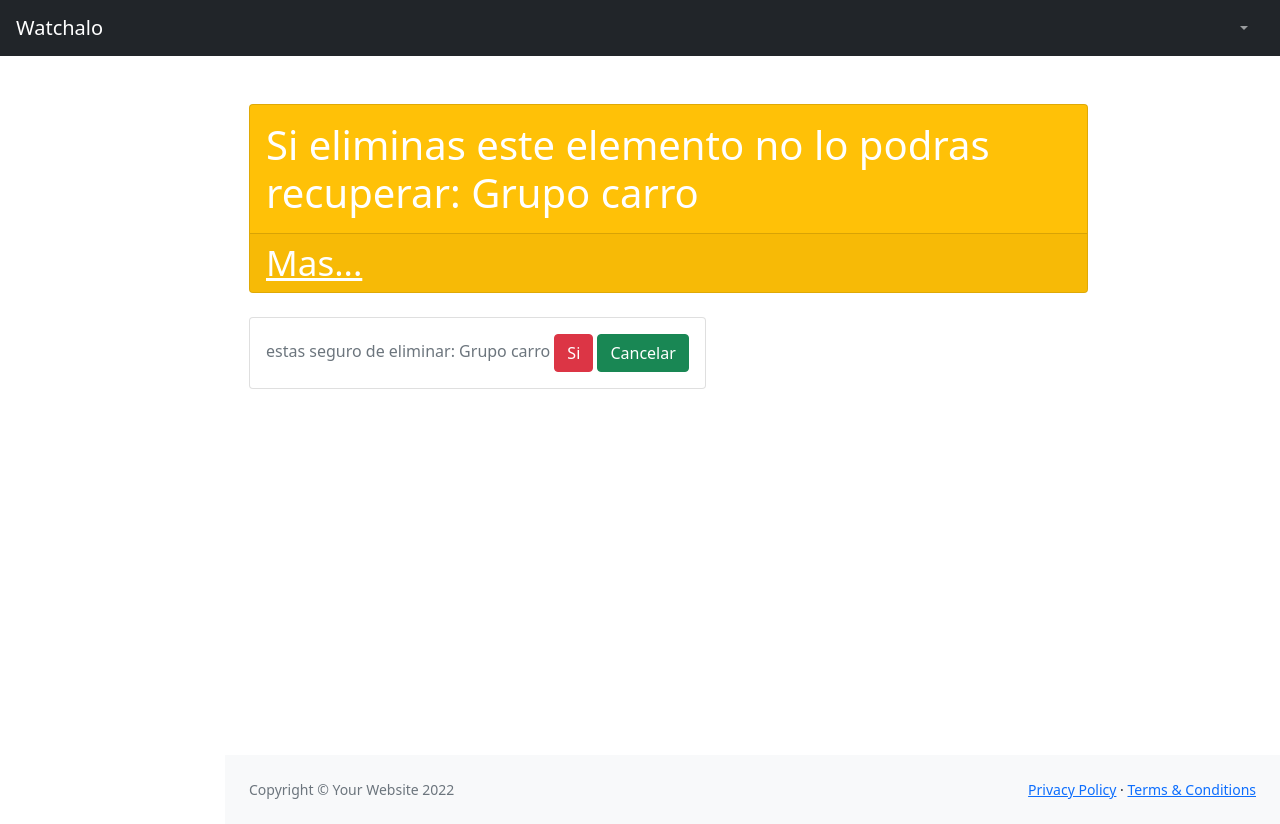
After one commit to SamuelPianeta/watchalo, a Django app: page /Aplicacion2/grupos/delete/2 in a window 1280 px wide. The commit adds this page. Run offline with Django 4.2, Linux system fonts and the light colour scheme; data comes from the database, SQL or seed files in the repository; both versions use the stored data as it was after the commit; some libraries are stand-ins or nearby versions.

Commit message:
Agregando edit y delete

```diff
--- a/Aplicacion2/forms.py
+++ b/Aplicacion2/forms.py
@@ -21,7 +21,7 @@ class PostForm(forms.ModelForm):
 class GrupoCreateForm(forms.ModelForm):
     class Meta:
         model = Grupo
-        fields = ['nombre','detalles']
+        fields = ['nombre','detalles', 'imagen']
 
         widgets = {
             'nombre': forms.TextInput(attrs={'class': 'form-control'}),
--- a/Aplicacion2/models.py
+++ b/Aplicacion2/models.py
@@ -9,6 +9,8 @@ class Grupo(models.Model):
     creator = models.ForeignKey(User,blank = True, null=True, verbose_name="creator", on_delete=models.CASCADE)
     nombre = models.CharField(max_length=255,blank=True, null=True,)
     detalles = models.CharField(max_length=255,blank=True, null=True,)
+    imagen = models.ImageField(blank = True, null = True, upload_to="images/", verbose_name="Subir imagen", default ="grupos_default_img")
+
     def __str__(self):
         return self.nombre + " " + str(self.id)
     def get_absolute_url(self):
--- /dev/null
+++ b/Aplicacion2/templates/Aplicacion2/deleteGrupo.html
@@ -0,0 +1,32 @@
+{% extends "Aplicacion1/Padre.html" %}
+{% load static %}
+
+
+{% block seccion_nombre %}
+
+
+<div class="col-xl-10 col-md-6">
+    <div class="card bg-warning text-white mb-4">
+        <div class="card-body">Si eliminas este elemento no lo podras recuperar: {{grupo.nombre}}</div>
+        <div class="card-footer d-flex align-items-center justify-content-between">
+            <a class="small text-white stretched-link" href="#">Mas...</a>
+            <div class="small text-white"><i class="fas fa-angle-right"></i></div>
+        </div>
+    </div>
+</div>
+{% endblock %}
+
+
+{% block cuerpo %}
+<div class="card">
+    <div class="card-body">
+        <form method="POST" >{% csrf_token %}
+            estas seguro de eliminar: {{grupo.nombre}}
+            <button type="submit" class="btn btn-danger">Si</button>
+            <a href="{% url 'Aplicacion2:grupos' %}"><button type="button" class="btn btn-success">Cancelar</button>
+            </a>
+        </form>
+    </div>
+</div>
+
+{% endblock %}
--- a/Aplicacion2/urls.py
+++ b/Aplicacion2/urls.py
@@ -12,4 +12,6 @@ urlpatterns = [
     path('post/edit/<int:pk>', UpdatePostView.as_view(), name = 'edit_post'),
     path('post/delete/<int:pk>', DeletePostView.as_view(), name = 'delete_post'),
     path('grupos/add/new/', creacionGrupo, name = 'add_grupo'),
+    path('grupos/edit/<int:pk>', UpdateGrupoView.as_view(), name = 'edit_grupo'),
+    path('grupos/delete/<int:pk>', DeleteGrupoView.as_view(), name = 'delete_grupo'),
     ]
--- a/Aplicacion2/views.py
+++ b/Aplicacion2/views.py
@@ -6,6 +6,7 @@ from .models import *
 from django.contrib.auth.models import User
 from django.views.generic import ListView, DetailView, UpdateView, CreateView, DeleteView
 from Aplicacion2.forms import PostForm, GrupoCreateForm
+from django.urls import reverse_lazy
 # Create your views here.
 
 
@@ -44,6 +45,7 @@ class UpdatePostView(UpdateView):
 class DeletePostView(DeleteView):
     model = GPost
     template_name = 'Aplicacion2/delete_post.html'
+    success_url = reverse_lazy('Aplicacion2:grupos')
 
 #class AddGrupoView(CreateView):
     #model = Grupo
@@ -62,3 +64,13 @@ def creacionGrupo(request):
     else:
         form = GrupoCreateForm()
     return render(request, 'Aplicacion2/add_grupo.html', {'form': form})
+
+class UpdateGrupoView(UpdateView):
+    model = Grupo
+    form_class = GrupoCreateForm
+    template_name = 'Aplicacion2/editarGrupo.html'
+
+class DeleteGrupoView(DeleteView):
+    model = Grupo
+    template_name = 'Aplicacion2/deleteGrupo.html'
+    success_url = reverse_lazy('Aplicacion2:grupos')
```
Also changed, not shown: Aplicacion2/templates/Aplicacion2/editarGrupo.html (added, +24 -0 lines), Aplicacion2/templates/Aplicacion2/grupo.html (+3 -4 lines), Aplicacion2/templates/Aplicacion2/grupo_grupo_list.html (+10 -1 lines), Aplicacion2/migrations/0018_grupo_imagen.py (added), db.sqlite3, media/images/camaro_g4UlGLt.jpg (added), media/images/grupos_default_img.png (added).
